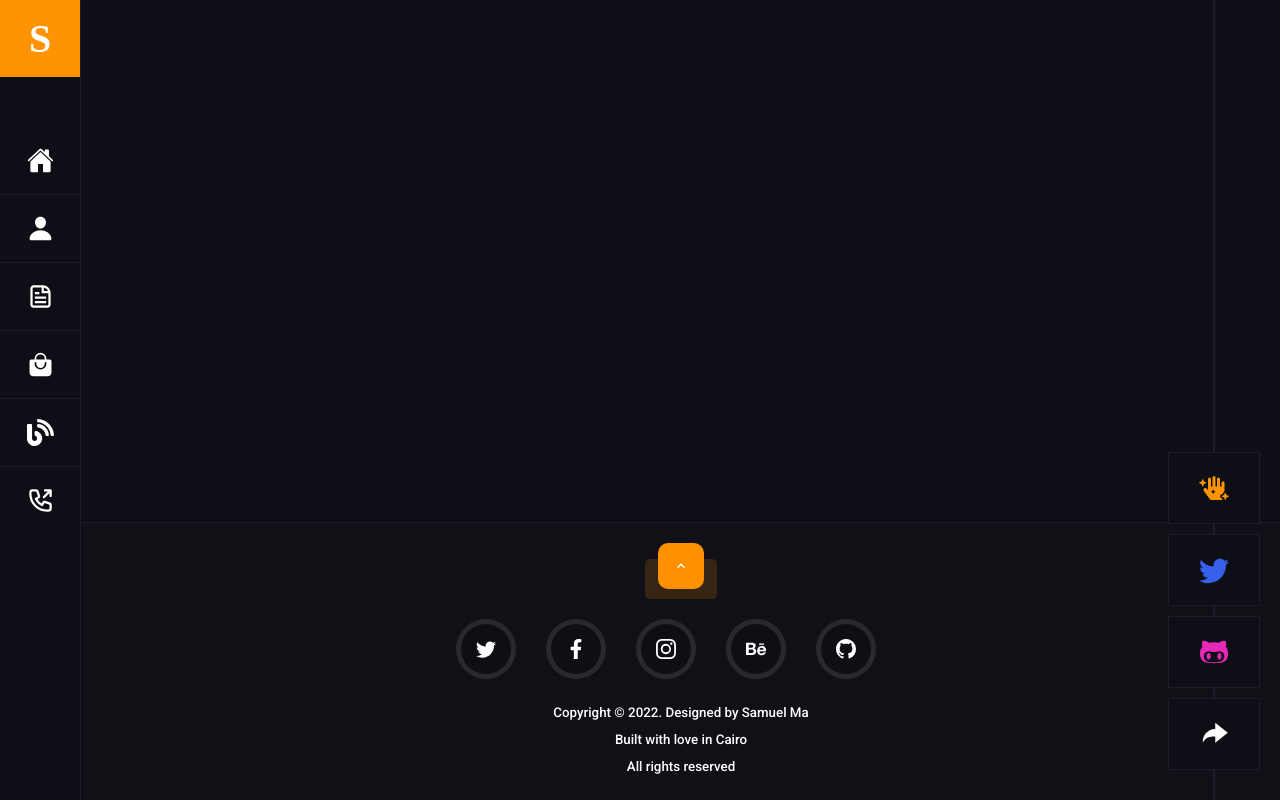
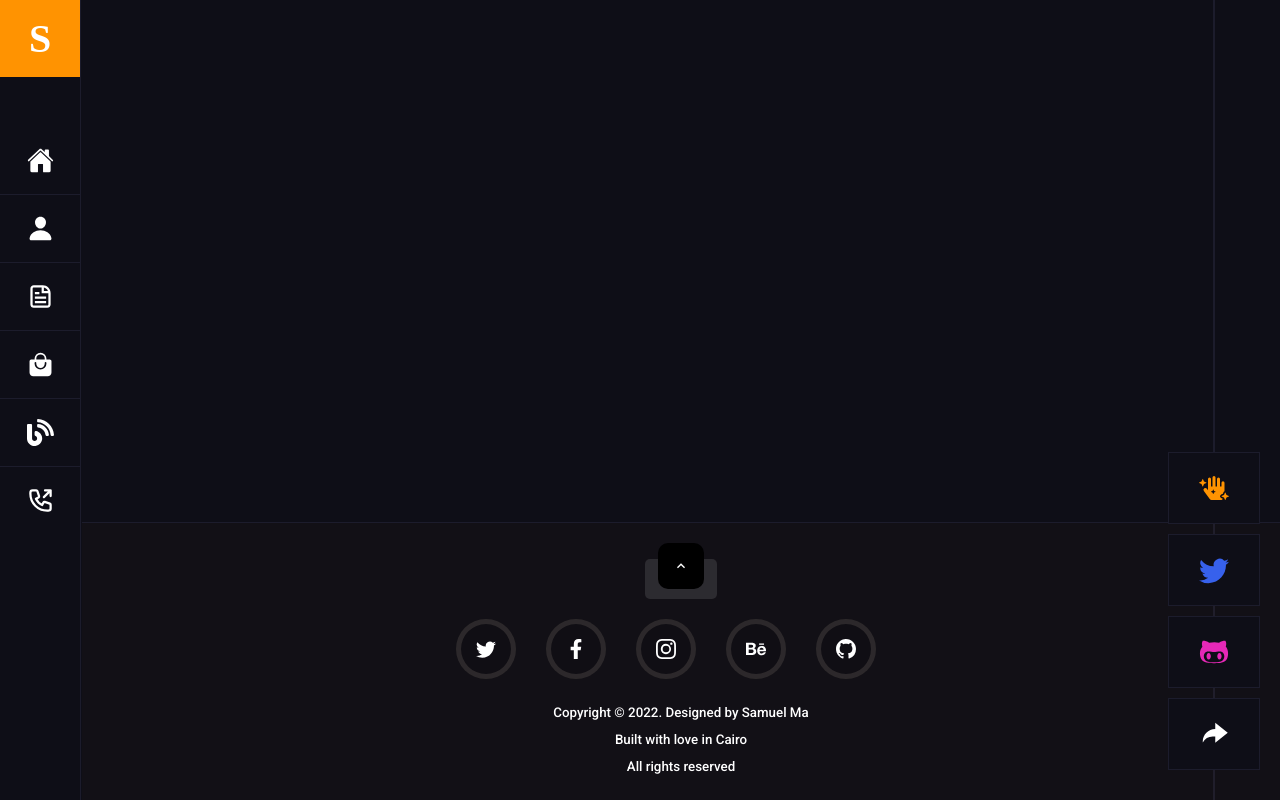
Before and after one commit to samuel-ma/Portfolio-2.0, a React (Create React App) app: page / in a window 1280 px wide. Built offline with nearby package versions, Linux system fonts and the light colour scheme.

Commit message:
3rd day first commit

```diff
--- a/src/styles/footer.css
+++ b/src/styles/footer.css
@@ -22,7 +22,7 @@
   bottom: 0;
   right: 0;
   left: 82px;
-  background-color: rgba(87, 88, 23, 0.034);
+  background-color: #ff910105;
   z-index: -10px;
   padding-bottom: 20px;
   padding-top: 20px;
@@ -52,11 +52,12 @@
   margin-top: 20px;
   margin-bottom: 20px;
   margin-right: 30px;
+  transition: ease-in-out, 0.6s;
 }
 
 .f-icons:hover{
   cursor: pointer;
-  border-color: #FF9301;
+  border-color: white;
   border-style: solid;
   border-width: 5px;
 }
@@ -86,7 +87,7 @@ P{
   display: flex;
   align-items: center;
   justify-content: center;
-  background-color: #ff9101;
+  background-color: black;
   padding-left: 15px;
   padding-right: 15px;
   padding-top: 15px;
@@ -99,6 +100,7 @@ P{
   border-width: 1px;
   border-style: dashed;
   border-color: white;
+  background-color: #ff9301;
   z-index: 1;
 }
 
@@ -108,7 +110,7 @@ P{
   padding-bottom: 20px;
   padding-left: 36px;
   padding-right: 36px;
-  background-color: #ff910128;
+  background-color: #ffffff1c;
   margin-top: -30px;
   z-index: -1;
 }
```
